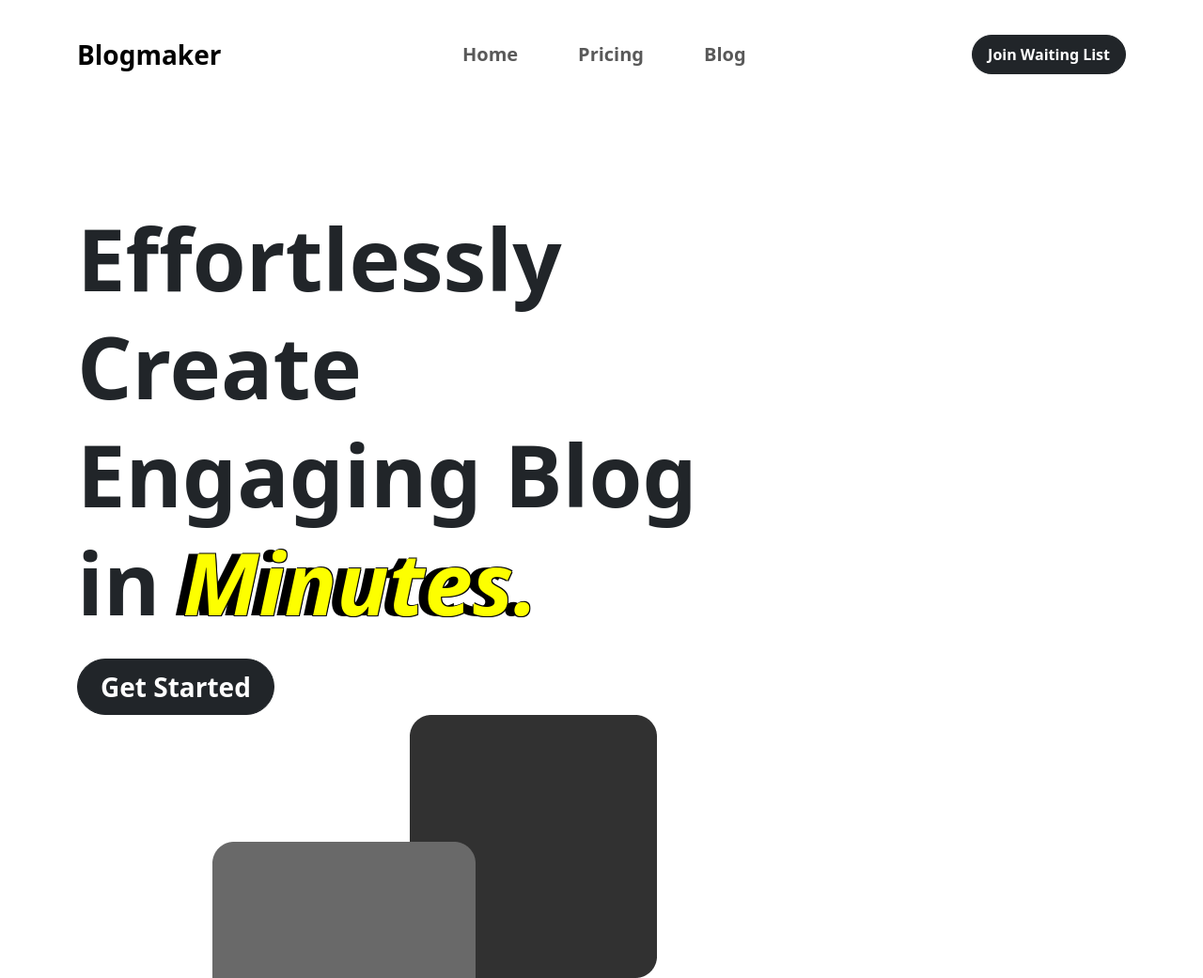
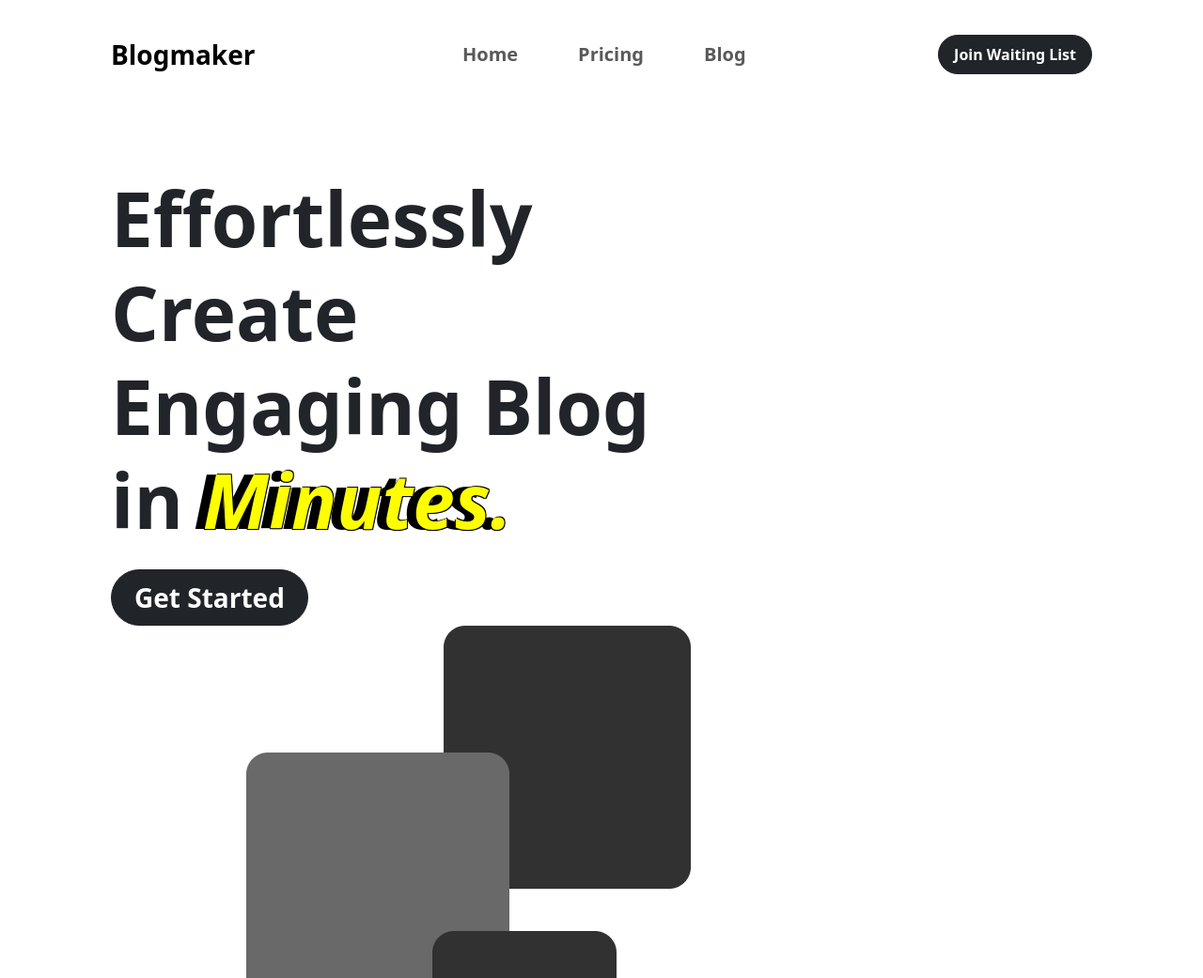
Before and after one commit to SahilHalbe09/tes-repo-2, a website built with Vite: page client/index.html in a window 1280 px wide. Shown: the top 1041 px of the page at 94% size. Built offline with nearby package versions, Linux system fonts and the light colour scheme.

Commit message:
Twentieth commit - Redesigned the sizes and server

```diff
--- a/client/index.html
+++ b/client/index.html
@@ -23,7 +23,7 @@
     <section id="hero">
       <div id="navbar">
         <nav class="navbar navbar-expand-lg mt-4">
-          <div class="container">
+          <div class="container px-5">
             <a href="/" class="navbar-brand fs-3 fw-bold">Blogmaker</a>
             <button class="navbar-toggler" type="button" data-bs-toggle="collapse" data-bs-target="#navbarSupportedContent" aria-controls="navbarSupportedContent" aria-expanded="false" aria-label="Toggle navigation">
               <span class="navbar-toggler-icon"></span>
@@ -40,7 +40,7 @@
         </nav>
       </div>
       <div id="first_page">
-        <div class="container">
+        <div class="container px-5">
           <div class="row">
             <div class="col">
               <h1 class="title fw-bold lh-sm">
@@ -79,7 +79,7 @@
                 </div>
                 <div class="col">
                   <div class="output_container mx-5 h-100 rounded-4">
-                    <div id="chat_container" class="fw-medium fs-5 p-5 text-body-secondary"></div>
+                    <div id="chat_container" class="fw-medium fs-5 p-3 text-body-secondary"></div>
                   </div>
                 </div>
               </div>
--- a/client/style.css
+++ b/client/style.css
@@ -24,11 +24,11 @@
 }
 
 #first_page {
-	margin-top: 125px;
+	margin-top: 90px;
 }
 
 .title {
-	font-size: 92px;
+	font-size: 80px;
 }
 
 .minutes_span {
```
